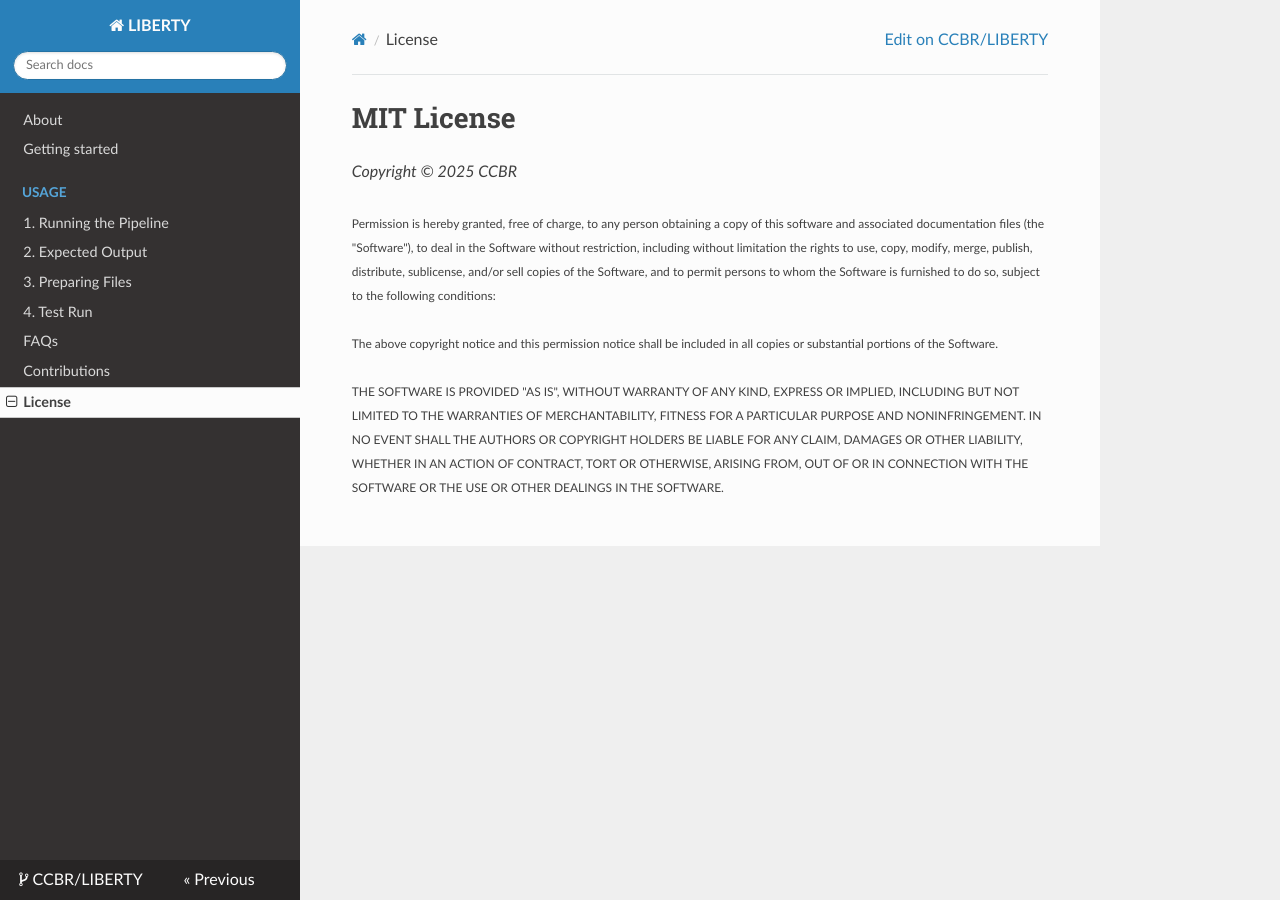
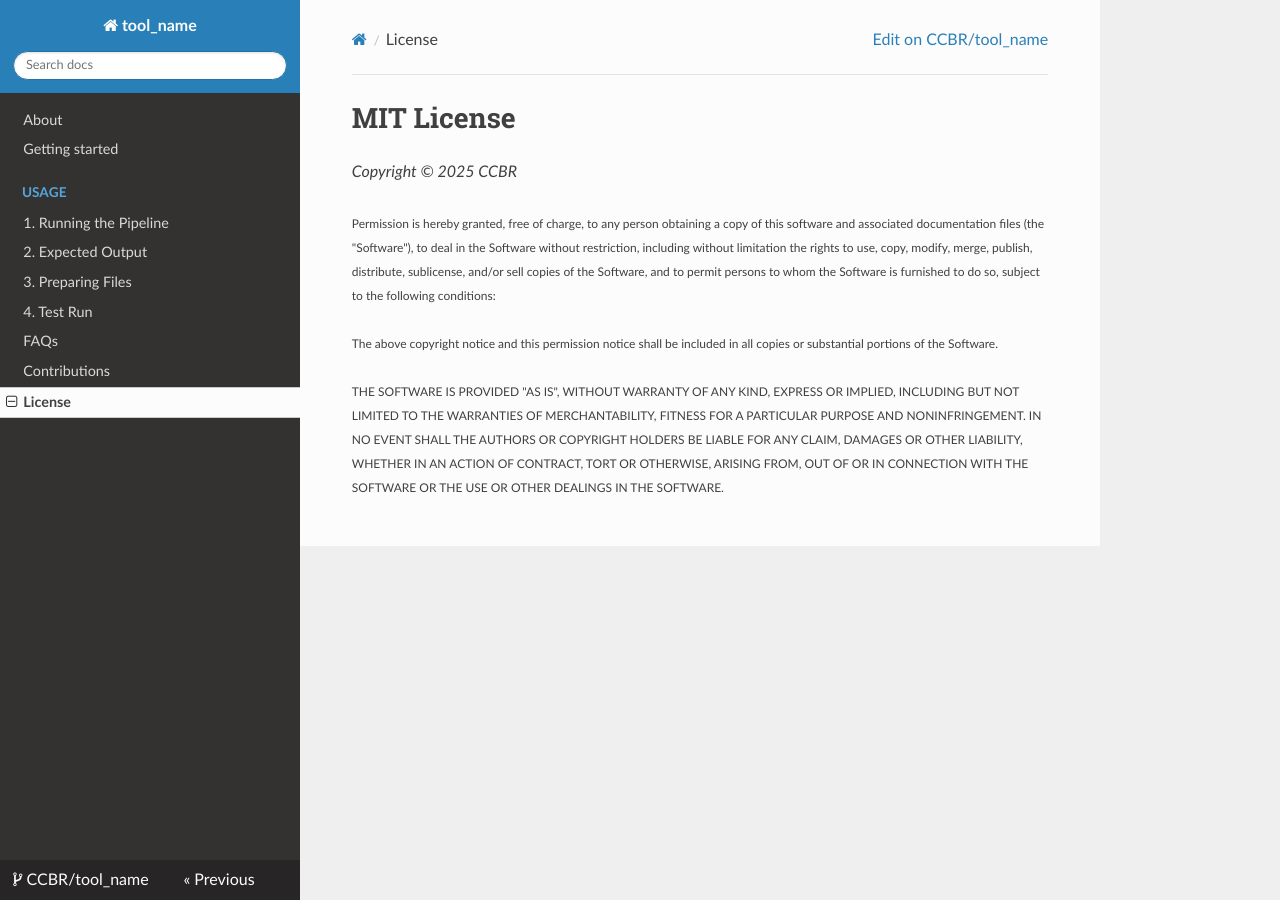
Before and after one commit to CCBR/CCBR_SnakemakeTemplate, an MkDocs documentation site: the page built from docs/license.md, in a window 1280 px wide. Built offline with MkDocs 1.6.1, drawn with Linux system fonts in a browser that asks for light colours; nearby versions of some CDN libraries.

Commit message:
fix: replaced with tool_name in other files

```diff
--- a/main.py
+++ b/main.py
@@ -2,11 +2,11 @@
 import os
 import re
 import sys
-from src.liberty.__main__ import main
+from src.tool_name.__main__ import main
 
 # add script directory to the path to allow the CLI to work out-of-the-box
 # without the need to install it via pip first
-SCRIPT_DIR = os.path.join(os.path.dirname(os.path.abspath(__file__)), "src", "liberty")
+SCRIPT_DIR = os.path.join(os.path.dirname(os.path.abspath(__file__)), "src", "tool_name")
 sys.path.append(SCRIPT_DIR)
 
 if (
--- a/mkdocs.yml
+++ b/mkdocs.yml
@@ -1,12 +1,12 @@
 # Project Information
-site_name: LIBERTY
+site_name: tool_name
 site_author: Samarth Mathur, Ph.D.
 site_description: >-
-  LIBERTY - LIquid Biopsy immunogEnetic vaRianT analYsis.
+  tool_name - LIquid Biopsy immunogEnetic vaRianT analYsis.
 # Repository
-repo_name: CCBR/LIBERTY
-repo_url: https://github.com/CCBR/LIBERTY
-edit_uri: https://github.com/CCBR/LIBERTY/edit/main/docs/
+repo_name: CCBR/tool_name
+repo_url: https://github.com/CCBR/tool_name
+edit_uri: https://github.com/CCBR/tool_name/edit/main/docs/
 
 # Copyright
 copyright: Copyright &copy; 2024-{{ now().year }} CCBR
```
Also changed, not shown: pyproject.toml (+4 -4 lines).
